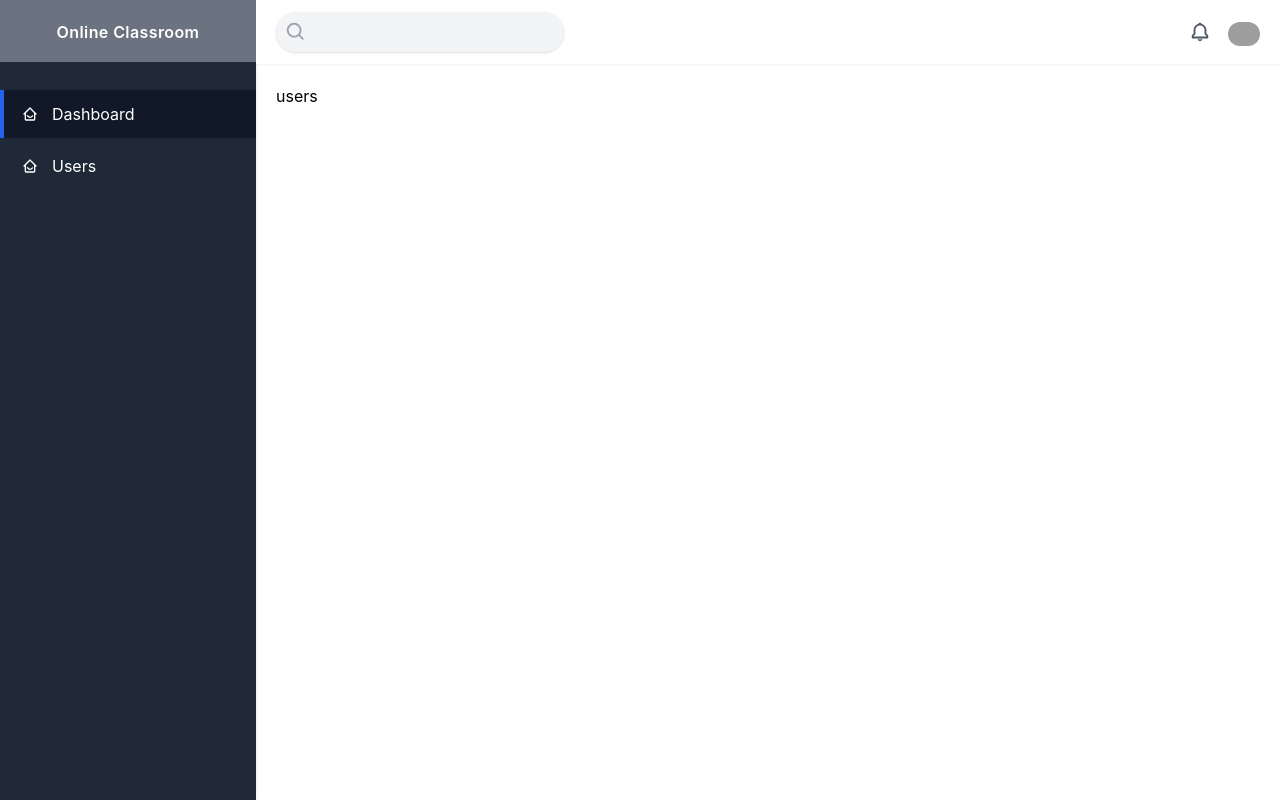
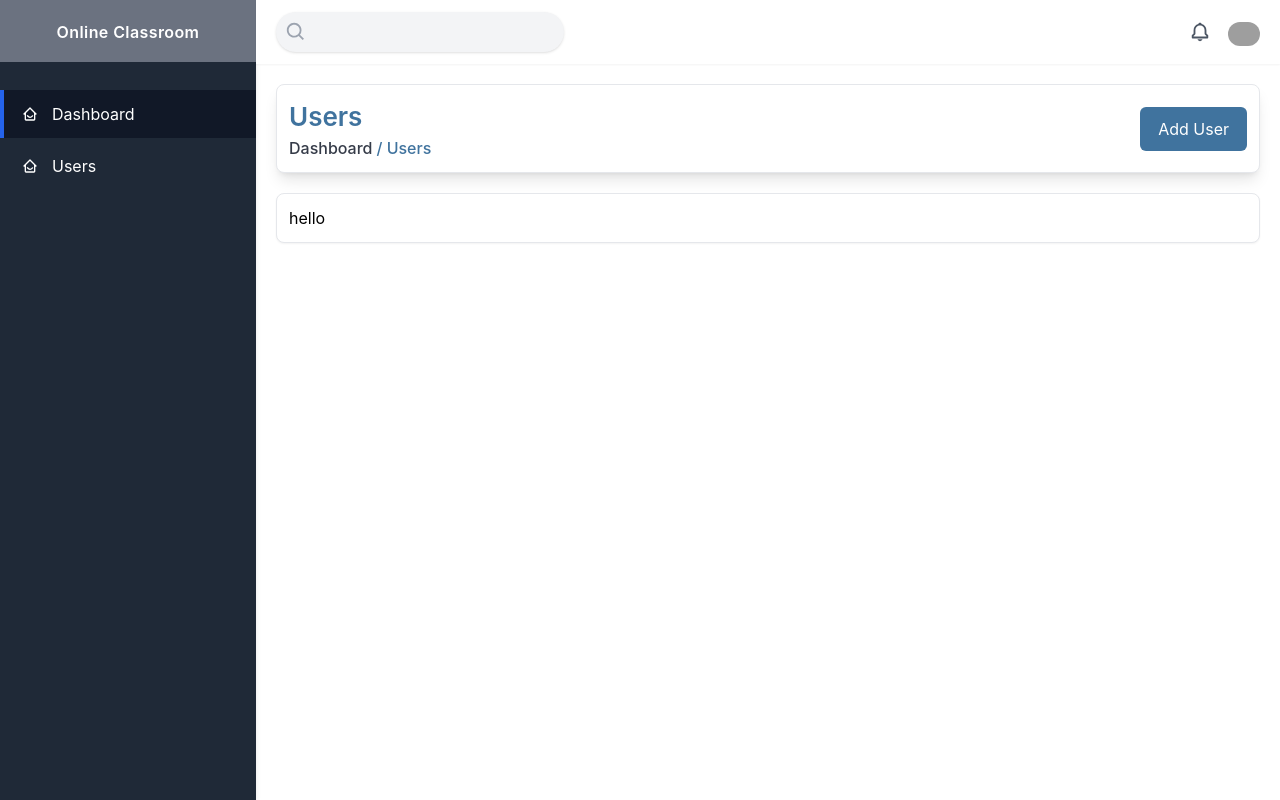
Before and after one commit to soumik9/expense-tracker-redux-rtk, a React (Create React App) app in the folder client/: page /users in a window 1280 px wide. Built offline with nearby package versions, Linux system fonts and the light colour scheme; grey boxes are pictures that could not be loaded.

Commit message:
modal setup to add user

```diff
--- a/client/package.json
+++ b/client/package.json
@@ -3,6 +3,7 @@
   "version": "0.1.0",
   "private": true,
   "dependencies": {
+    "@headlessui/react": "^1.7.3",
     "@reduxjs/toolkit": "^1.8.6",
     "@testing-library/jest-dom": "^5.16.5",
     "@testing-library/react": "^13.4.0",
--- a/client/src/components/Breadcrumb/Breadcrumb.js
+++ b/client/src/components/Breadcrumb/Breadcrumb.js
@@ -1,10 +1,36 @@
 import React from 'react';
+import { Link } from "react-router-dom";
 
-const componentName = (props) => {
+const Breadcrumb = ({ pageTitle, pageLink, secondLink, setIsOpen }) => {
+
+    const currentPath = window.location.pathname;
+
+    function openModal() {
+        setIsOpen(true)
+      }
+
     return (
-        <div>
+        <div className='bg-white border shadow-lg p-3 rounded-lg text-black mb-5'>
+            <div className='flex items-center justify-between'>
+                <div>
+                    <h4 className='md:text-[26px] text-[20px] font-semibold text-primary cursor-default'>{pageTitle}</h4>
+                    <ul className='flex items-center gap-1 md:text-[16px] text-[14px] text-[#353b48] font-medium'>
+                        <li className='hover:text-secondary'><Link to='/dashboard'>Dashboard</Link></li>
+                        {secondLink && <li className={`hover:text-secondary ${currentPath === pageLink && 'text-primary'}`} ><Link to={pageLink}>/ {pageTitle}</Link></li>}
+                    </ul>
+                </div>
+                <div>
+                    <button
+                        type='button'
+                        onClick={openModal}
+                        className='bg-primary hover:bg-secondary text-white p-[10px_18px] rounded-md transition ease-in-out duration-300 font-normal tracking-normal text-[14px] md:text-[16px]'
+                    >
+                        Add User
+                    </button>
+                </div>
+            </div>
         </div>
     );
 };
 
-export default componentName;
+export default Breadcrumb;
--- /dev/null
+++ b/client/src/components/Modal/Modal.js
@@ -0,0 +1,74 @@
+import React, { Fragment } from 'react';
+import { Dialog, Transition } from '@headlessui/react'
+import { GrClose } from 'react-icons/gr'
+
+const Modal = ({ isOpen, setIsOpen, children }) => {
+
+    function closeModal() {
+        setIsOpen(false)
+    }
+
+    return (
+        <Transition appear show={isOpen} as={Fragment}>
+            <Dialog as="div" className="relative z-10" onClose={closeModal}>
+                <Transition.Child
+                    as={Fragment}
+                    enter="ease-out duration-300"
+                    enterFrom="opacity-0"
+                    enterTo="opacity-100"
+                    leave="ease-in duration-200"
+                    leaveFrom="opacity-100"
+                    leaveTo="opacity-0"
+                >
+                    <div className="fixed inset-0 bg-black bg-opacity-25" />
+                </Transition.Child>
+
+                <div className="fixed inset-0 overflow-y-auto">
+                    <div className="flex min-h-full items-center justify-center p-4 text-center">
+                        <Transition.Child
+                            as={Fragment}
+                            enter="ease-out duration-300"
+                            enterFrom="opacity-0 scale-95"
+                            enterTo="opacity-100 scale-100"
+                            leave="ease-in duration-200"
+                            leaveFrom="opacity-100 scale-100"
+                            leaveTo="opacity-0 scale-95"
+                        >
+                            <Dialog.Panel className="w-full max-w-md transform overflow-hidden rounded-2xl bg-white p-6 text-left align-middle shadow-xl transition-all">
+
+
+                                <div className='flex justify-between items-center relative -top-2'>
+                                    <Dialog.Title
+                                        as="h3"
+                                        className="text-lg font-medium leading-6 text-gray-900"
+                                    >
+                                        Payment successful
+                                    </Dialog.Title>
+                                    <GrClose className='hover:!text-red cursor-pointer' onClick={closeModal} />
+                                </div>
+
+
+                                {children}
+
+                                <div className="mt-4">
+                                    <button
+                                        type="button"
+                                        className="inline-flex justify-center rounded-md border border-transparent bg-blue-100 px-4 py-2 text-sm font-medium text-blue-900 hover:bg-blue-200 focus:outline-none focus-visible:ring-2 focus-visible:ring-blue-500 focus-visible:ring-offset-2"
+                                        onClick={closeModal}
+                                    >
+                                        Got it, thanks!
+                                    </button>
+                                </div>
+                            </Dialog.Panel>
+
+
+                        </Transition.Child>
+                    </div>
+                </div>
+            </Dialog>
+        </Transition>
+
+    );
+};
+
+export default Modal;
--- a/client/src/pages/Dashboard/Dashboard.js
+++ b/client/src/pages/Dashboard/Dashboard.js
@@ -1,10 +1,12 @@
 import React from 'react';
+import Breadcrumb from '../../components/Breadcrumb/Breadcrumb';
 
 const Dashboard = () => {
     return (
-        <div>
+        <>
+            <Breadcrumb pageTitle={'Dashboard'} pageLink={`/dashboard`} secondLink={false} />
             <h1 className='text-3xl'>Lorem ipsum, dolor sit amet consectetur adipisicing elit. Eligendi expedita, pariatur qui consequatur, impedit consequuntur sequi vero debitis doloribus quae quam voluptatem minima dolor totam vitae placeat? Ab, assumenda harum.</h1>
-        </div>
+        </>
     );
 };
 
--- /dev/null
+++ b/client/src/pages/Users/AddUser.js
@@ -0,0 +1,12 @@
+import React from 'react';
+import Modal from '../../components/Modal/Modal';
+
+const AddUser = ({ isOpen, setIsOpen  }) => {
+    return (
+        <Modal isOpen={isOpen}setIsOpen={setIsOpen}>
+            hiiiiiiiiiiiii
+            </Modal>
+    );
+};
+
+export default AddUser;
--- a/client/src/pages/Users/Users.js
+++ b/client/src/pages/Users/Users.js
@@ -1,10 +1,21 @@
-import React from 'react';
+import React, {useState} from 'react';
+import Breadcrumb from '../../components/Breadcrumb/Breadcrumb';
+import AddUser from './AddUser';
 
 const Users = () => {
+
+    const [isOpen, setIsOpen] = useState(false);
+
     return (
-        <div>
-            users
-        </div>
+        <>
+            <Breadcrumb pageTitle={'Users'} pageLink={`/users`} secondLink={true} setIsOpen={setIsOpen} />
+
+            <div className='bg-white border shadow-sm p-3 rounded-lg text-black mb-5'>
+                hello
+            </div>
+
+            <AddUser isOpen={isOpen}setIsOpen={setIsOpen} />
+        </>
     );
 };
 
--- a/client/tailwind.config.js
+++ b/client/tailwind.config.js
@@ -4,7 +4,21 @@ module.exports = {
     "./src/**/*.{js,jsx,ts,tsx}",
   ],
   theme: {
-    extend: {},
+    extend: {
+      colors: {
+          primary: "#40739e",
+          secondary: "#487eb0",
+      },
+      fontFamily: {
+          primary: ["sans-serif"],
+      },
+      screens: {
+        sm: '480px',
+        md: '768px',
+        lg: '1200px',
+        xl: '1440px',
+      },
+  },
   },
   plugins: [],
 }
```
Also changed, not shown: 1 other file (tests, documents, lock files or other folders).
